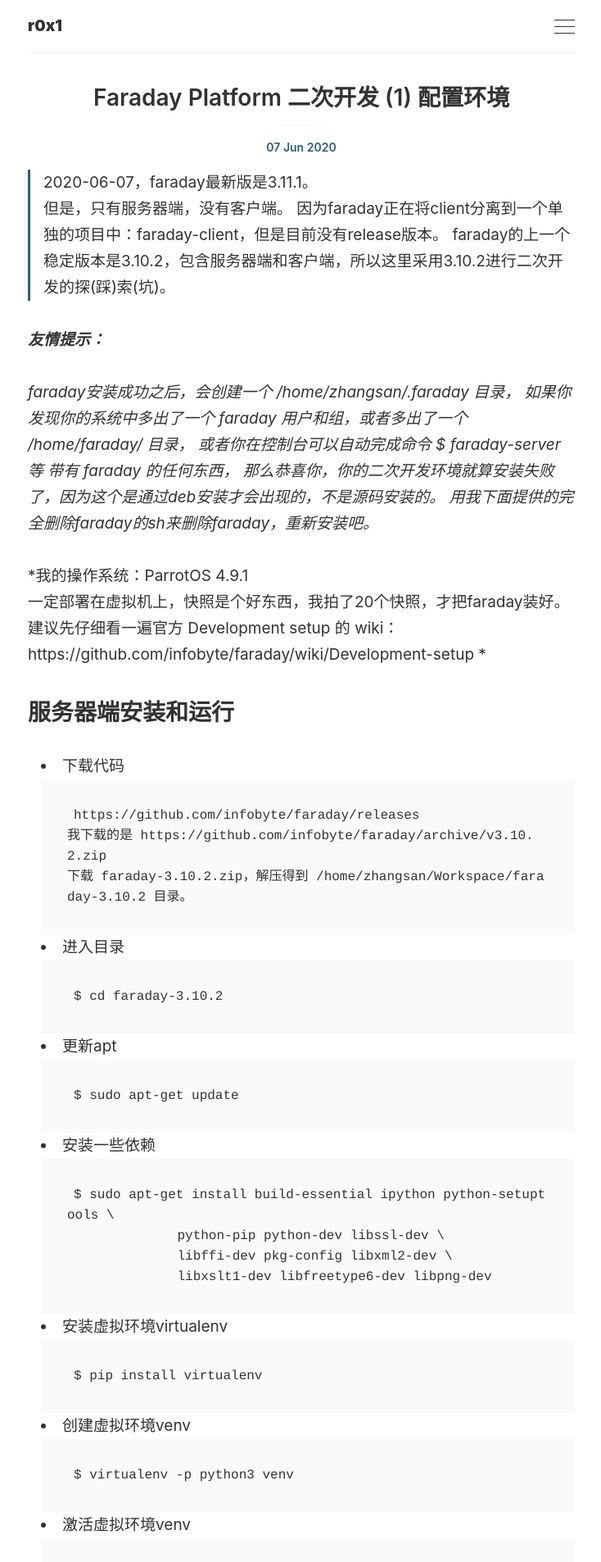
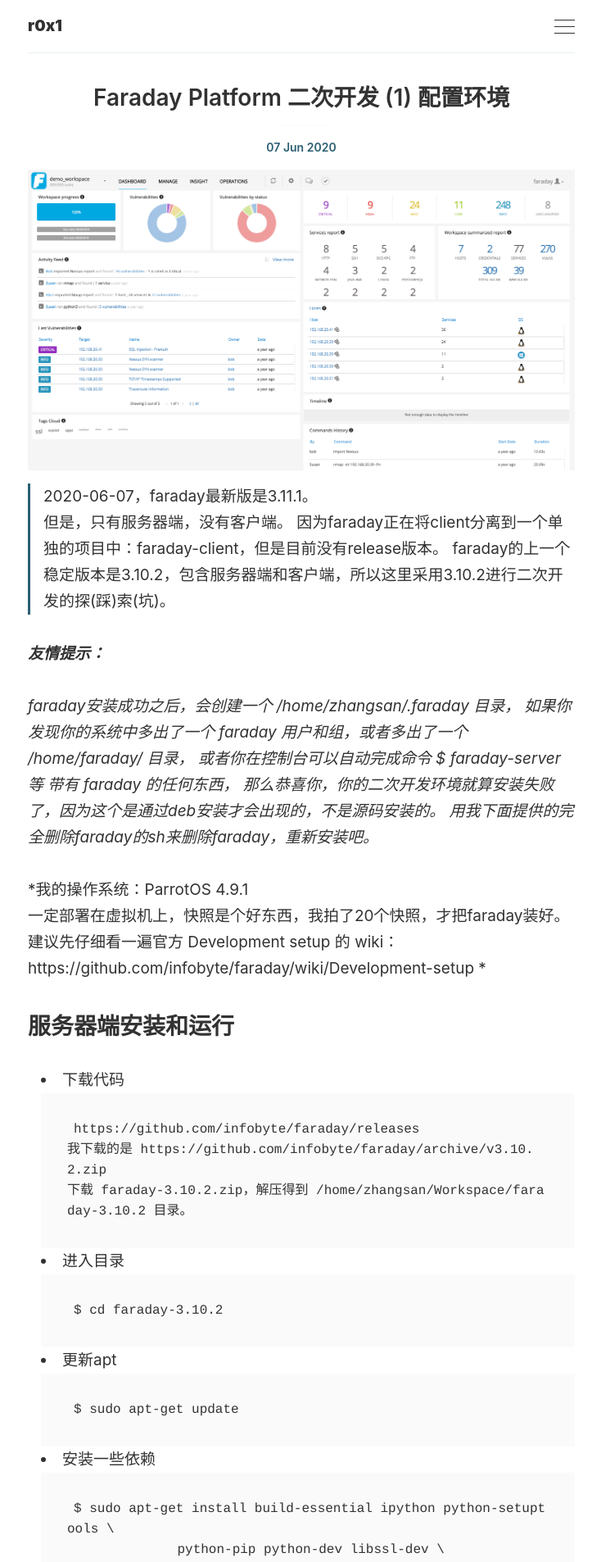
Before and after one commit to r0x1/r0x1.github.io, a Jekyll site: the page built from _posts/2020-06-07- infobyte_faraday_2nd_dev_1_setup.md, in a window 1280 px wide. Shown: the top 1906 px of the page at 82% size, without its empty margins (272-1006 px from the left). Built offline with Jekyll 4.4.1, drawn with Linux system fonts in a browser that asks for light colours.

Commit message:
Update Post “2020-06-07- infobyte_faraday_2nd_dev_1_setup”

```diff
--- a/_posts/2020-06-07- infobyte_faraday_2nd_dev_1_setup.md
+++ b/_posts/2020-06-07- infobyte_faraday_2nd_dev_1_setup.md
@@ -6,6 +6,8 @@ tags:
   - infobyte
   - faraday
   - development
+image: >-
+  /images/68747470733a2f2f7261772e6769746875622e636f6d2f77696b692f696e666f627974652f666172616461792f696d616765732f64617368626f6172642f64617368626f6172642e706e67.png
 ---
 >
 2020-06-07，faraday最新版是3.11.1。
```
Also changed, not shown: images/68747470733a2f2f7261772e6769746875622e636f6d2f77696b692f696e666f627974652f666172616461792f696d616765732f64617368626f6172642f64617368626f6172642e706e67.png (added).
